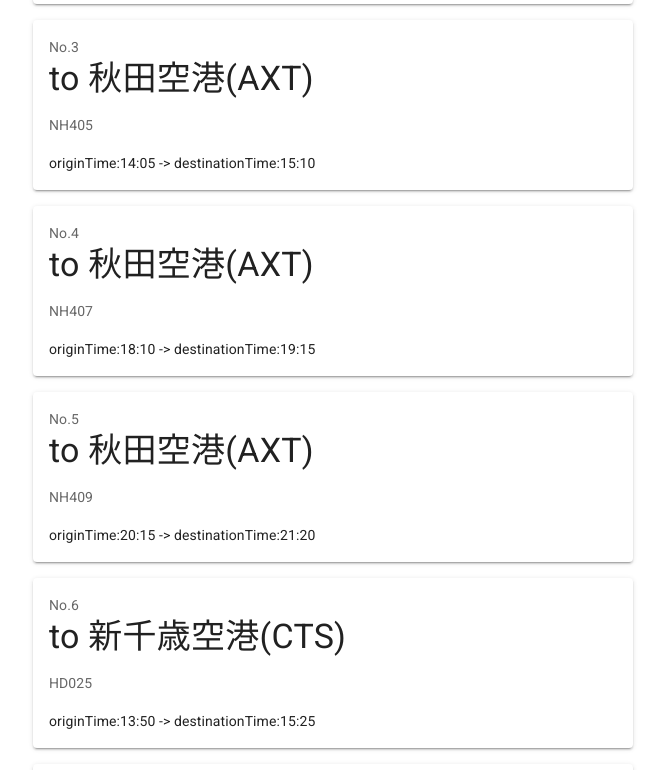
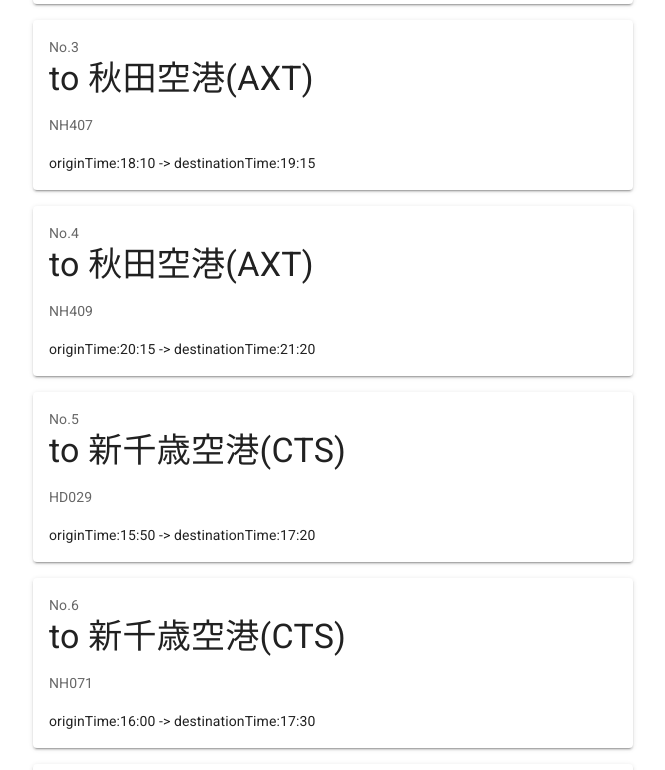
Before and after one commit to MizukiSonoko/buttobi-site, a Nuxt app: page / in a window 1280 px wide. Shown: the part 898-1668 px from the top of the page, without its empty margins (307-972 px from the left). Built offline with nearby package versions, Linux system fonts and the light colour scheme.

Commit message:
Use sub, instead of add

```diff
--- a/pages/index.vue
+++ b/pages/index.vue
@@ -36,7 +36,7 @@
 import Vue from "vue";
 import dataSet from '@/assets/data.json'
 import mappingSet from '@/assets/mapping.json'
-import { isPast, isFuture, getDay, parse, add } from 'date-fns'
+import { isPast, isFuture, getDay, parse, sub } from 'date-fns'
 
 interface StringKeyObject {
     [key: string]: string;
@@ -46,7 +46,7 @@
   data: () => {
     const iata2name: StringKeyObject = mappingSet
     return {
-      items: ['HND'],
+      items: ['HND', 'ITM'],
       data: [] as Array<any>,
       dataLoaded: false,
       iata2name
@@ -83,7 +83,7 @@
             const to = Date.parse(f['odpt:isValidTo'])
             return isPast(from) && isFuture(to) &&
               isFuture(
-                add(parse(f['odpt:originTime'], 'kk:mm', new Date()), {minutes: 60}));
+                sub(parse(f['odpt:originTime'], 'kk:mm', new Date()), {minutes: 60}));
           }).map((f: any) => {
             return {
               dest: this.getIataCode(d['odpt:destinationAirport']),
```
